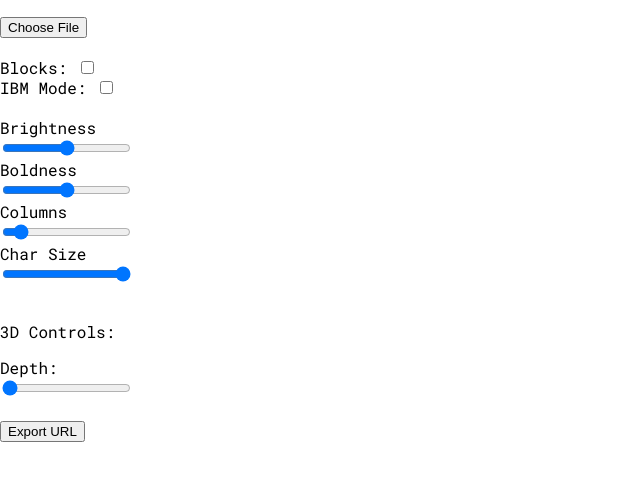
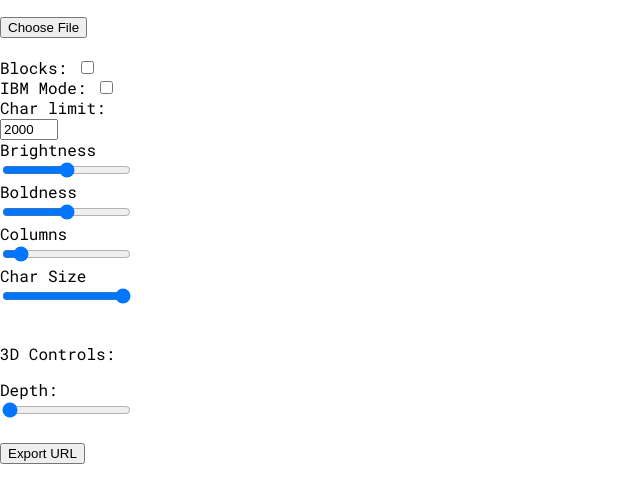
Before and after one commit to RyanTheNerd/ASCII-Converter, a plain HTML site: page index.html in a window 1280 px wide. Shown: the whole page, without its empty margins (0-640 px from the left). Drawn offline with Linux system fonts and the light colour scheme.

Commit message:
Added a char limiter

```diff
--- a/css/style.css
+++ b/css/style.css
@@ -40,3 +40,6 @@ pre {
   margin: 0;
   padding: 0;
 }
+#charLim {
+  width: 50px;
+}
--- a/index.html
+++ b/index.html
@@ -16,6 +16,8 @@
   <input id="blocks" type="checkbox" onclick="swapSets(this.checked)"></input></br>
   <label for="ibm">IBM Mode: </label>
   <input id="ibm" onclick="ibm(this.checked)" type="checkbox"></input></br>
+  <label for="charLim">Char limit: </label>
+  <input id="charLim" type="number" oninput="main(image)" value="2000"></input>
   </br>
   Brightness</br><input id="gamma" oninput="main(image)" type="range" min="-255" max="255" step="1" value="0"></input></br>
   Boldness</br><input id="bright" oninput="bright(this.value)" type="range" min="100" max="900" step="100"></input></br>
--- a/js/index.js
+++ b/js/index.js
@@ -24,7 +24,7 @@ function convert2Blocks(pixels, px, gamma, dbmode) {
 function main(source) {
   factor = document.getElementById("zoom").value;
 
-  ascii.width = document.getElementById("rows").value;
+  ascii.width = parseInt(document.getElementById("rows").value);
   ascii.height = Math.round(ascii.width*ascii.charWidth/ratio/ascii.charHeight);
 
   canvas.width = ascii.width;
@@ -41,6 +41,7 @@ function main(source) {
   document.body.appendChild(finalProduct);
 
   gamma = document.getElementById("gamma").value;
+  charLim = document.getElementById("charLim").value;
   pixels = ctx.getImageData(0, 0, canvas.width, canvas.height).data;
 
   finalProduct.style.fontSize = factor + "px";
@@ -50,15 +51,18 @@ function main(source) {
 
   pixelCount = 0;
   mono = [];
-
+  charCount = 0;
   for(var y = 0; y < ascii.height; y++) {
     mono[y] = [];
-
+    if(charLim > 0 && charCount + ascii.width > charLim) {
+      finalProduct.appendChild(document.createElement("br"));
+      charCount = 0;
+    }
     for(var x = 0; x < ascii.width*4; x += 4) {
       mono[y].push(convert2Blocks(pixels, pixelCount, gamma));
       pixelCount += 4;
+      charCount++;
     }
-
     mono[y] = mono[y].join("");
     newLine = document.createElement("pre");
     newLine.innerHTML = mono[y];
--- a/js/smallFunc.js
+++ b/js/smallFunc.js
@@ -30,5 +30,9 @@ function bright(b) {
 
 var s = 0;
 function threeD() {
-  document.body.style.textShadow = `-${s}em -${s}em red, ${s}em ${s}em blue`;
+  if(s > 0) {
+    document.body.style.textShadow = `-${s}em -${s}em red, ${s}em ${s}em blue`;
+    return;
+  }
+  document.body.style.textShadow = "none";
 }
```
